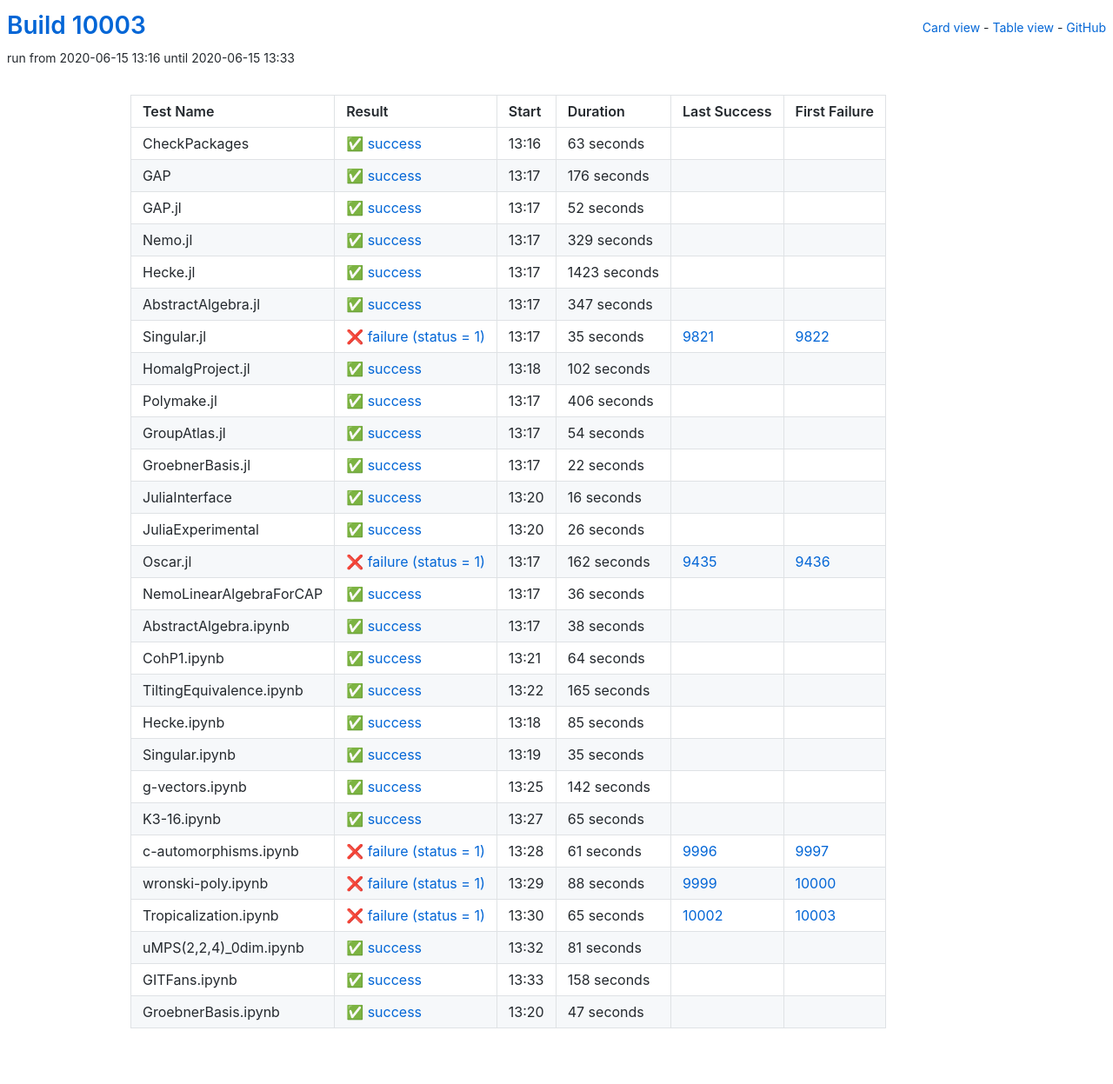
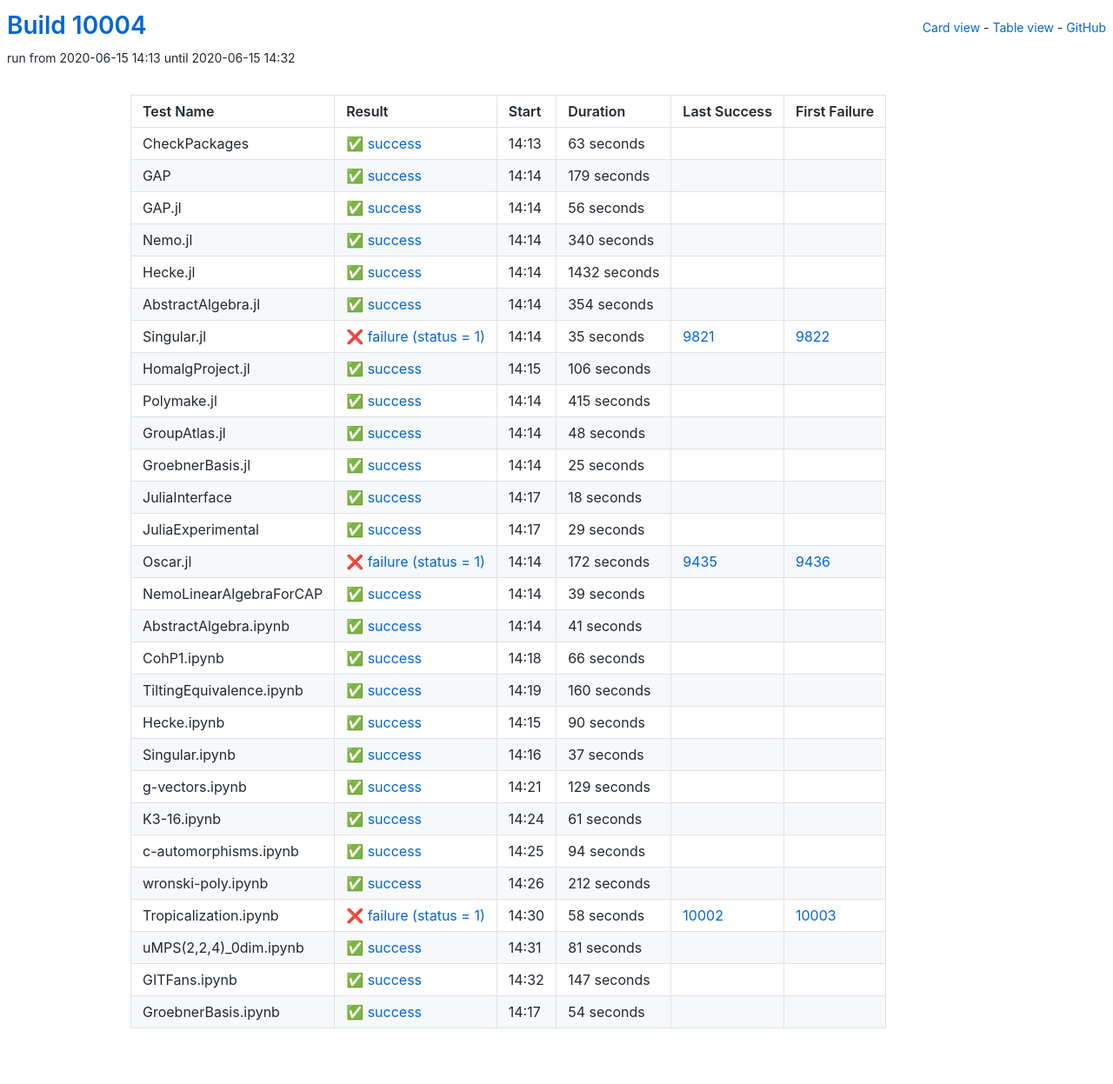
Before and after one commit to oscar-system/oscar-ci-status, a Jekyll site: the page built from table.html, in a window 1280 px wide. Shown: the whole page at 87% size. Built offline with Jekyll 4.4.1, drawn with Linux system fonts in a browser that asks for light colours.

Commit message:
Build #10004

```diff
--- a/_data/ci.yml
+++ b/_data/ci.yml
@@ -1,6 +1,6 @@
 ---
-build: 10003
-build_url: https://oscarci.mathematik.uni-kl.de/job/oscar/10003/
+build: 10004
+build_url: https://oscarci.mathematik.uni-kl.de/job/oscar/10004/
 job: oscar
 organization: oscar-system
 repo: oscar-ci-status
@@ -8,8 +8,8 @@
 tests:
 - name: CheckPackages
   id: checkpackages
-  log: https://oscarci.mathematik.uni-kl.de/job/oscar/10003/artifact/logs/build-10003/CheckPackages.log
-  start: 2020-06-15 13:16
+  log: https://oscarci.mathematik.uni-kl.de/job/oscar/10004/artifact/logs/build-10004/CheckPackages.log
+  start: 2020-06-15 14:13
   success: true
   exitcode: 0
   status: success
@@ -20,68 +20,68 @@
   first_failure_url:
 - name: GAP
   id: gap
-  log: https://oscarci.mathematik.uni-kl.de/job/oscar/10003/artifact/logs/build-10003/GAP.log
-  start: 2020-06-15 13:17
+  log: https://oscarci.mathematik.uni-kl.de/job/oscar/10004/artifact/logs/build-10004/GAP.log
+  start: 2020-06-15 14:14
   success: true
   exitcode: 0
   status: success
-  duration: 176
+  duration: 179
   last_success: false
   last_success_url:
   first_failure: false
   first_failure_url:
 - name: GAP.jl
   id: gap-jl
-  log: https://oscarci.mathematik.uni-kl.de/job/oscar/10003/artifact/logs/build-10003/GAP.jl.log
-  start: 2020-06-15 13:17
+  log: https://oscarci.mathematik.uni-kl.de/job/oscar/10004/artifact/logs/build-10004/GAP.jl.log
+  start: 2020-06-15 14:14
   success: true
   exitcode: 0
   status: success
-  duration: 52
+  duration: 56
   last_success: false
   last_success_url:
   first_failure: false
   first_failure_url:
 - name: Nemo.jl
   id: nemo-jl
-  log: https://oscarci.mathematik.uni-kl.de/job/oscar/10003/artifact/logs/build-10003/Nemo.jl.log
-  start: 2020-06-15 13:17
+  log: https://oscarci.mathematik.uni-kl.de/job/oscar/10004/artifact/logs/build-10004/Nemo.jl.log
+  start: 2020-06-15 14:14
   success: true
   exitcode: 0
   status: success
-  duration: 329
+  duration: 340
   last_success: false
   last_success_url:
   first_failure: false
   first_failure_url:
 - name: Hecke.jl
   id: hecke-jl
-  log: https://oscarci.mathematik.uni-kl.de/job/oscar/10003/artifact/logs/build-10003/Hecke.jl.log
-  start: 2020-06-15 13:17
+  log: https://oscarci.mathematik.uni-kl.de/job/oscar/10004/artifact/logs/build-10004/Hecke.jl.log
+  start: 2020-06-15 14:14
   success: true
   exitcode: 0
   status: success
-  duration: 1423
+  duration: 1432
   last_success: false
   last_success_url:
   first_failure: false
   first_failure_url:
 - name: AbstractAlgebra.jl
   id: abstractalgebra-jl
-  log: https://oscarci.mathematik.uni-kl.de/job/oscar/10003/artifact/logs/build-10003/AbstractAlgebra.jl.log
-  start: 2020-06-15 13:17
+  log: https://oscarci.mathematik.uni-kl.de/job/oscar/10004/artifact/logs/build-10004/AbstractAlgebra.jl.log
+  start: 2020-06-15 14:14
   success: true
   exitcode: 0
   status: success
-  duration: 347
+  duration: 354
   last_success: false
   last_success_url:
   first_failure: false
   first_failure_url:
 - name: Singular.jl
   id: singular-jl
-  log: https://oscarci.mathematik.uni-kl.de/job/oscar/10003/artifact/logs/build-10003/Singular.jl.log
-  start: 2020-06-15 13:17
+  log: https://oscarci.mathematik.uni-kl.de/job/oscar/10004/artifact/logs/build-10004/Singular.jl.log
+  start: 2020-06-15 14:14
   success: false
   exitcode: 1
   status: failure
@@ -92,224 +92,224 @@
   first_failure_url: https://oscarci.mathematik.uni-kl.de/job/oscar/9822/
 - name: HomalgProject.jl
   id: homalgproject-jl
-  log: https://oscarci.mathematik.uni-kl.de/job/oscar/10003/artifact/logs/build-10003/HomalgProject.jl.log
-  start: 2020-06-15 13:18
+  log: https://oscarci.mathematik.uni-kl.de/job/oscar/10004/artifact/logs/build-10004/HomalgProject.jl.log
+  start: 2020-06-15 14:15
   success: true
   exitcode: 0
   status: success
-  duration: 102
+  duration: 106
   last_success: false
   last_success_url:
   first_failure: false
   first_failure_url:
 - name: Polymake.jl
   id: polymake-jl
-  log: https://oscarci.mathematik.uni-kl.de/job/oscar/10003/artifact/logs/build-10003/Polymake.jl.log
-  start: 2020-06-15 13:17
+  log: https://oscarci.mathematik.uni-kl.de/job/oscar/10004/artifact/logs/build-10004/Polymake.jl.log
+  start: 2020-06-15 14:14
   success: true
   exitcode: 0
   status: success
-  duration: 406
+  duration: 415
   last_success: false
   last_success_url:
   first_failure: false
   first_failure_url:
 - name: GroupAtlas.jl
   id: groupatlas-jl
-  log: https://oscarci.mathematik.uni-kl.de/job/oscar/10003/artifact/logs/build-10003/GroupAtlas.jl.log
-  start: 2020-06-15 13:17
+  log: https://oscarci.mathematik.uni-kl.de/job/oscar/10004/artifact/logs/build-10004/GroupAtlas.jl.log
+  start: 2020-06-15 14:14
   success: true
   exitcode: 0
   status: success
-  duration: 54
+  duration: 48
   last_success: false
   last_success_url:
   first_failure: false
   first_failure_url:
 - name: GroebnerBasis.jl
   id: groebnerbasis-jl
-  log: https://oscarci.mathematik.uni-kl.de/job/oscar/10003/artifact/logs/build-10003/GroebnerBasis.jl.log
-  start: 2020-06-15 13:17
+  log: https://oscarci.mathematik.uni-kl.de/job/oscar/10004/artifact/logs/build-10004/GroebnerBasis.jl.log
+  start: 2020-06-15 14:14
   success: true
   exitcode: 0
   status: success
-  duration: 22
+  duration: 25
   last_success: false
   last_success_url:
   first_failure: false
   first_failure_url:
 - name: JuliaInterface
   id: juliainterface
-  log: https://oscarci.mathematik.uni-kl.de/job/oscar/10003/artifact/logs/build-10003/JuliaInterface.log
-  start: 2020-06-15 13:20
+  log: https://oscarci.mathematik.uni-kl.de/job/oscar/10004/artifact/logs/build-10004/JuliaInterface.log
+  start: 2020-06-15 14:17
   success: true
   exitcode: 0
   status: success
-  duration: 16
+  duration: 18
   last_success: false
   last_success_url:
   first_failure: false
   first_failure_url:
 - name: JuliaExperimental
   id: juliaexperimental
-  log: https://oscarci.mathematik.uni-kl.de/job/oscar/10003/artifact/logs/build-10003/JuliaExperimental.log
-  start: 2020-06-15 13:20
+  log: https://oscarci.mathematik.uni-kl.de/job/oscar/10004/artifact/logs/build-10004/JuliaExperimental.log
+  start: 2020-06-15 14:17
   success: true
   exitcode: 0
   status: success
-  duration: 26
+  duration: 29
   last_success: false
   last_success_url:
   first_failure: false
   first_failure_url:
 - name: Oscar.jl
   id: oscar-jl
-  log: https://oscarci.mathematik.uni-kl.de/job/oscar/10003/artifact/logs/build-10003/Oscar.jl.log
-  start: 2020-06-15 13:17
+  log: https://oscarci.mathematik.uni-kl.de/job/oscar/10004/artifact/logs/build-10004/Oscar.jl.log
+  start: 2020-06-15 14:14
   success: false
   exitcode: 1
   status: failure
-  duration: 162
+  duration: 172
   last_success: 9435
   last_success_url: https://oscarci.mathematik.uni-kl.de/job/oscar/9435/
   first_failure: 9436
   first_failure_url: https://oscarci.mathematik.uni-kl.de/job/oscar/9436/
 - name: NemoLinearAlgebraForCAP
   id: nemolinearalgebraforcap
-  log: https://oscarci.mathematik.uni-kl.de/job/oscar/10003/artifact/logs/build-10003/NemoLinearAlgebraForCAP.log
-  start: 2020-06-15 13:17
+  log: https://oscarci.mathematik.uni-kl.de/job/oscar/10004/artifact/logs/build-10004/NemoLinearAlgebraForCAP.log
+  start: 2020-06-15 14:14
   success: true
   exitcode: 0
   status: success
-  duration: 36
+  duration: 39
   last_success: false
   last_success_url:
   first_failure: false
   first_failure_url:
 - name: AbstractAlgebra.ipynb
   id: abstractalgebra-ipynb
-  log: https://oscarci.mathematik.uni-kl.de/job/oscar/10003/artifact/logs/build-10003/AbstractAlgebra.ipynb.log
-  start: 2020-06-15 13:17
+  log: https://oscarci.mathematik.uni-kl.de/job/oscar/10004/artifact/logs/build-10004/AbstractAlgebra.ipynb.log
+  start: 2020-06-15 14:14
   success: true
   exitcode: 0
   status: success
-  duration: 38
+  duration: 41
   last_success: false
   last_success_url:
   first_failure: false
   first_failure_url:
 - name: CohP1.ipynb
   id: cohp1-ipynb
-  log: https://oscarci.mathematik.uni-kl.de/job/oscar/10003/artifact/logs/build-10003/CohP1.ipynb.log
-  start: 2020-06-15 13:21
+  log: https://oscarci.mathematik.uni-kl.de/job/oscar/10004/artifact/logs/build-10004/CohP1.ipynb.log
+  start: 2020-06-15 14:18
   success: true
   exitcode: 0
   status: success
-  duration: 64
+  duration: 66
   last_success: false
   last_success_url:
   first_failure: false
   first_failure_url:
 - name: TiltingEquivalence.ipynb
   id: tiltingequivalence-ipynb
-  log: https://oscarci.mathematik.uni-kl.de/job/oscar/10003/artifact/logs/build-10003/TiltingEquivalence.ipynb.log
-  start: 2020-06-15 13:22
+  log: https://oscarci.mathematik.uni-kl.de/job/oscar/10004/artifact/logs/build-10004/TiltingEquivalence.ipynb.log
+  start: 2020-06-15 14:19
   success: true
   exitcode: 0
   status: success
-  duration: 165
+  duration: 160
   last_success: false
   last_success_url:
   first_failure: false
   first_failure_url:
 - name: Hecke.ipynb
   id: hecke-ipynb
-  log: https://oscarci.mathematik.uni-kl.de/job/oscar/10003/artifact/logs/build-10003/Hecke.ipynb.log
-  start: 2020-06-15 13:18
+  log: https://oscarci.mathematik.uni-kl.de/job/oscar/10004/artifact/logs/build-10004/Hecke.ipynb.log
+  start: 2020-06-15 14:15
   success: true
   exitcode: 0
   status: success
-  duration: 85
+  duration: 90
   last_success: false
   last_success_url:
   first_failure: false
   first_failure_url:
 - name: Singular.ipynb
   id: singular-ipynb
-  log: https://oscarci.mathematik.uni-kl.de/job/oscar/10003/artifact/logs/build-10003/Singular.ipynb.log
-  start: 2020-06-15 13:19
+  log: https://oscarci.mathematik.uni-kl.de/job/oscar/10004/artifact/logs/build-10004/Singular.ipynb.log
+  start: 2020-06-15 14:16
   success: true
   exitcode: 0
   status: success
-  duration: 35
+  duration: 37
   last_success: false
   last_success_url:
   first_failure: false
   first_failure_url:
 - name: g-vectors.ipynb
   id: g-vectors-ipynb
-  log: https://oscarci.mathematik.uni-kl.de/job/oscar/10003/artifact/logs/build-10003/g-vectors.ipynb.log
-  start: 2020-06-15 13:25
+  log: https://oscarci.mathematik.uni-kl.de/job/oscar/10004/artifact/logs/build-10004/g-vectors.ipynb.log
+  start: 2020-06-15 14:21
   success: true
   exitcode: 0
   status: success
-  duration: 142
+  duration: 129
   last_success: false
   last_success_url:
   first_failure: false
   first_failure_url:
 - name: K3-16.ipynb
   id: k3-16-ipynb
-  log: https://oscarci.mathematik.uni-kl.de/job/oscar/10003/artifact/logs/build-10003/K3-16.ipynb.log
-  start: 2020-06-15 13:27
+  log: https://oscarci.mathematik.uni-kl.de/job/oscar/10004/artifact/logs/build-10004/K3-16.ipynb.log
+  start: 2020-06-15 14:24
   success: true
   exitcode: 0
   status: success
-  duration: 65
+  duration: 61
   last_success: false
   last_success_url:
   first_failure: false
   first_failure_url:
 - name: c-automorphisms.ipynb
   id: c-automorphisms-ipynb
-  log: https://oscarci.mathematik.uni-kl.de/job/oscar/10003/artifact/logs/build-10003/c-automorphisms.ipynb.log
-  start: 2020-06-15 13:28
+  log: https://oscarci.mathematik.uni-kl.de/job/oscar/10004/artifact/logs/build-10004/c-automorphisms.ipynb.log
+  start: 2020-06-15 14:25
+  success: true
+  exitcode: 0
+  status: success
+  duration: 94
+  last_success: false
+  last_success_url:
+  first_failure: false
+  first_failure_url:
+- name: wronski-poly.ipynb
+  id: wronski-poly-ipynb
+  log: https://oscarci.mathematik.uni-kl.de/job/oscar/10004/artifact/logs/build-10004/wronski-poly.ipynb.log
+  start: 2020-06-15 14:26
+  success: true
+  exitcode: 0
+  status: success
+  duration: 212
+  last_success: false
+  last_success_url:
+  first_failure: false
+  first_failure_url:
+- name: Tropicalization.ipynb
+  id: tropicalization-ipynb
+  log: https://oscarci.mathematik.uni-kl.de/job/oscar/10004/artifact/logs/build-10004/Tropicalization.ipynb.log
+  start: 2020-06-15 14:30
   success: false
   exitcode: 1
   status: failure
-  duration: 61
-  last_success: 9996
-  last_success_url: https://oscarci.mathematik.uni-kl.de/job/oscar/9996/
-  first_failure: 9997
-  first_failure_url: https://oscarci.mathematik.uni-kl.de/job/oscar/9997/
-- name: wronski-poly.ipynb
-  id: wronski-poly-ipynb
-  log: https://oscarci.mathematik.uni-kl.de/job/oscar/10003/artifact/logs/build-10003/wronski-poly.ipynb.log
-  start: 2020-06-15 13:29
-  success: false
-  exitcode: 1
-  status: failure
-  duration: 88
-  last_success: 9999
-  last_success_url: https://oscarci.mathematik.uni-kl.de/job/oscar/9999/
-  first_failure: 10000
-  first_failure_url: https://oscarci.mathematik.uni-kl.de/job/oscar/10000/
-- name: Tropicalization.ipynb
-  id: tropicalization-ipynb
-  log: https://oscarci.mathematik.uni-kl.de/job/oscar/10003/artifact/logs/build-10003/Tropicalization.ipynb.log
-  start: 2020-06-15 13:30
-  success: false
-  exitcode: 1
-  status: failure
-  duration: 65
+  duration: 58
   last_success: 10002
   last_success_url: https://oscarci.mathematik.uni-kl.de/job/oscar/10002/
   first_failure: 10003
   first_failure_url: https://oscarci.mathematik.uni-kl.de/job/oscar/10003/
 - name: uMPS(2,2,4)_0dim.ipynb
   id: umps-2-2-4-0dim-ipynb
-  log: https://oscarci.mathematik.uni-kl.de/job/oscar/10003/artifact/logs/build-10003/uMPS-2-2-4-_0dim.ipynb.log
-  start: 2020-06-15 13:32
+  log: https://oscarci.mathematik.uni-kl.de/job/oscar/10004/artifact/logs/build-10004/uMPS-2-2-4-_0dim.ipynb.log
+  start: 2020-06-15 14:31
   success: true
   exitcode: 0
   status: success
@@ -320,24 +320,24 @@
   first_failure_url:
 - name: GITFans.ipynb
   id: gitfans-ipynb
-  log: https://oscarci.mathematik.uni-kl.de/job/oscar/10003/artifact/logs/build-10003/GITFans.ipynb.log
-  start: 2020-06-15 13:33
+  log: https://oscarci.mathematik.uni-kl.de/job/oscar/10004/artifact/logs/build-10004/GITFans.ipynb.log
+  start: 2020-06-15 14:32
   success: true
   exitcode: 0
   status: success
-  duration: 158
+  duration: 147
   last_success: false
   last_success_url:
   first_failure: false
   first_failure_url:
 - name: GroebnerBasis.ipynb
   id: groebnerbasis-ipynb
-  log: https://oscarci.mathematik.uni-kl.de/job/oscar/10003/artifact/logs/build-10003/GroebnerBasis.ipynb.log
-  start: 2020-06-15 13:20
+  log: https://oscarci.mathematik.uni-kl.de/job/oscar/10004/artifact/logs/build-10004/GroebnerBasis.ipynb.log
+  start: 2020-06-15 14:17
   success: true
   exitcode: 0
   status: success
-  duration: 47
+  duration: 54
   last_success: false
   last_success_url:
   first_failure: false
```
Also changed, not shown: README.md.
